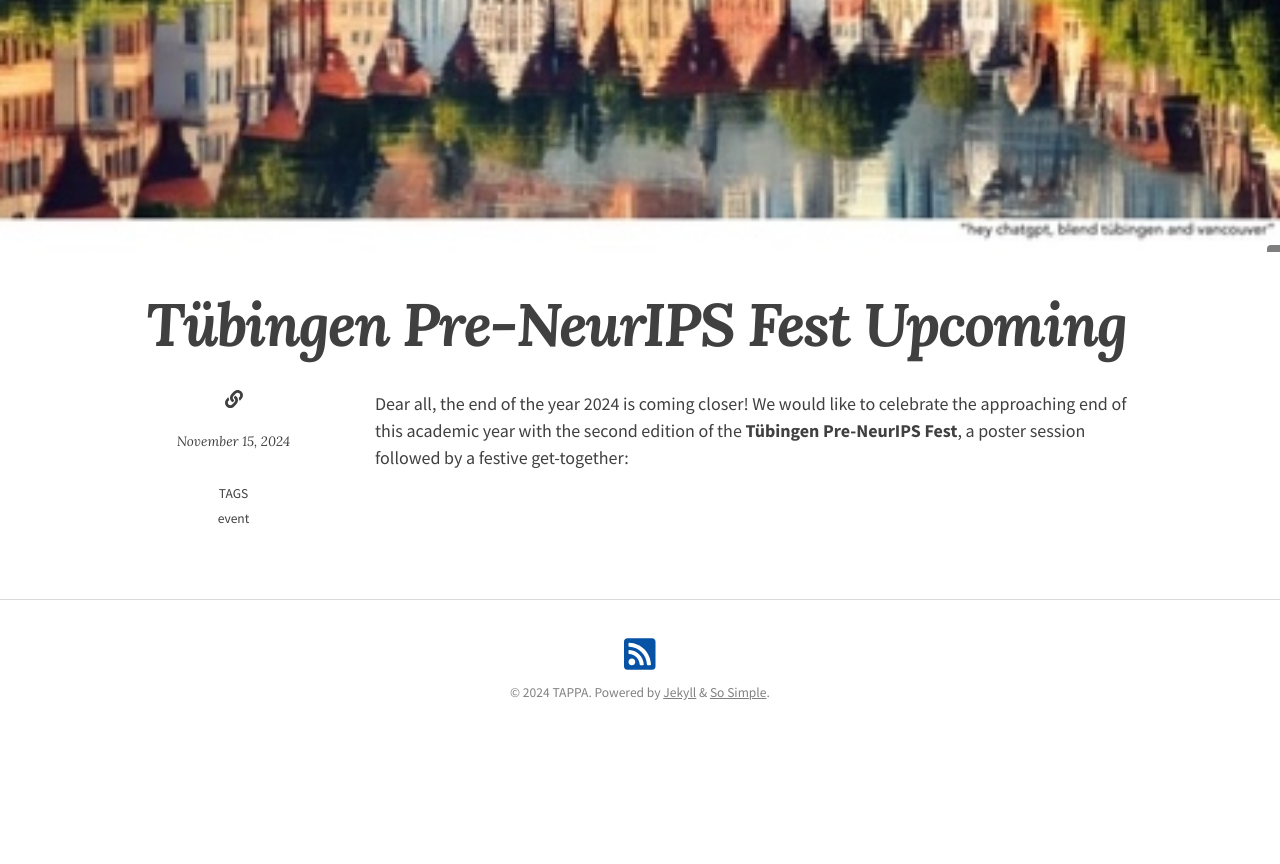
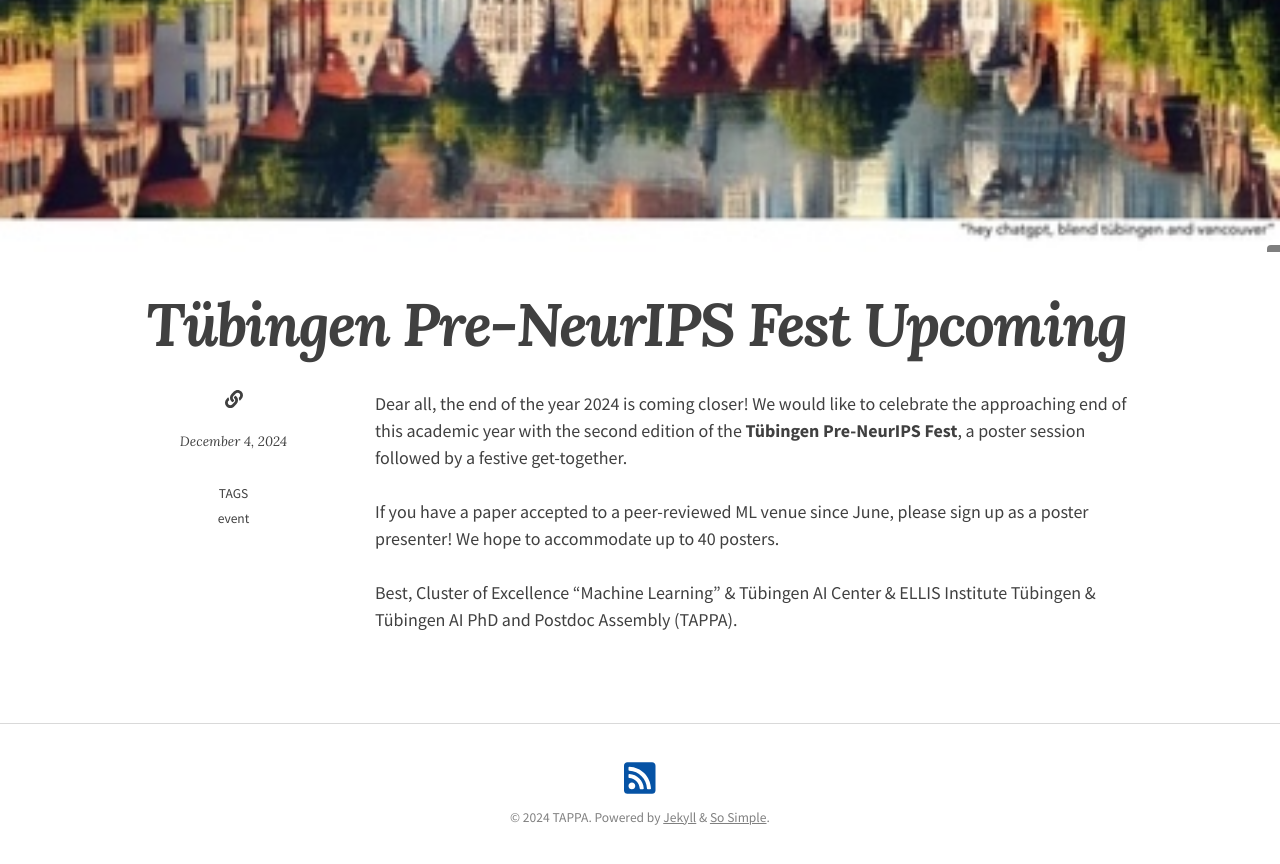
Before and after one commit to tappa-org/tappa-org.github.io, a Jekyll site: the page built from _posts/2024-12-04-poster-event.md, in a window 1280 px wide and 900 px high, scrolled down 1161 px. Shown: the top 864 px of the window. Built offline with Jekyll 4.4.1, drawn with Linux system fonts in a browser that asks for light colours; nearby versions of some CDN libraries; before the commit the page ends 1936 px from its top, so only the background shows below that.

```diff
--- a/_posts/2024-11-15-poster-event.md
+++ /dev/null
@@ -1,14 +0,0 @@
----
-layout: post
-title:  "Tübingen Pre-NeurIPS Fest Upcoming"
-date:   2024-11-15 13:38:10 +0100
-tags: event
-published: true
-image:
-  path: /images/events/2024-12-pre-neurips.jpg
-  thumbnail: /images/events/2024-12-pre-neurips.jpg
-  caption: "" #"Photo credit: Mila"
----
-
-
-Dear all, the end of the year 2024 is coming closer! We would like to celebrate the approaching end of this academic year with the second edition of the **Tübingen Pre-NeurIPS Fest**, a poster session followed by a festive get-together:
--- /dev/null
+++ b/_posts/2024-12-04-poster-event.md
@@ -0,0 +1,19 @@
+---
+layout: post
+title:  "Tübingen Pre-NeurIPS Fest Upcoming"
+date:   2024-12-04 15:00:00 +0100
+tags: event
+published: true
+image:
+  path: /images/events/2024-12-pre-neurips.jpg
+  thumbnail: /images/events/2024-12-pre-neurips.jpg
+  caption: ""
+---
+
+
+Dear all, the end of the year 2024 is coming closer! We would like to celebrate the approaching end of this academic year with the second edition of the **Tübingen Pre-NeurIPS Fest**, a poster session followed by a festive get-together.
+
+If you have a paper accepted to a peer-reviewed ML venue since June, please sign up as a poster presenter! We hope to accommodate up to 40 posters.
+
+Best,
+Cluster of Excellence "Machine Learning" & Tübingen AI Center & ELLIS Institute Tübingen & Tübingen AI PhD and Postdoc Assembly (TAPPA).
```
Also changed, not shown: _projects/candidate_meetings.md (+6 -2 lines), _projects/friday_beer.md (+4 -3 lines), _projects/poster_session.md (+5 -3 lines).
